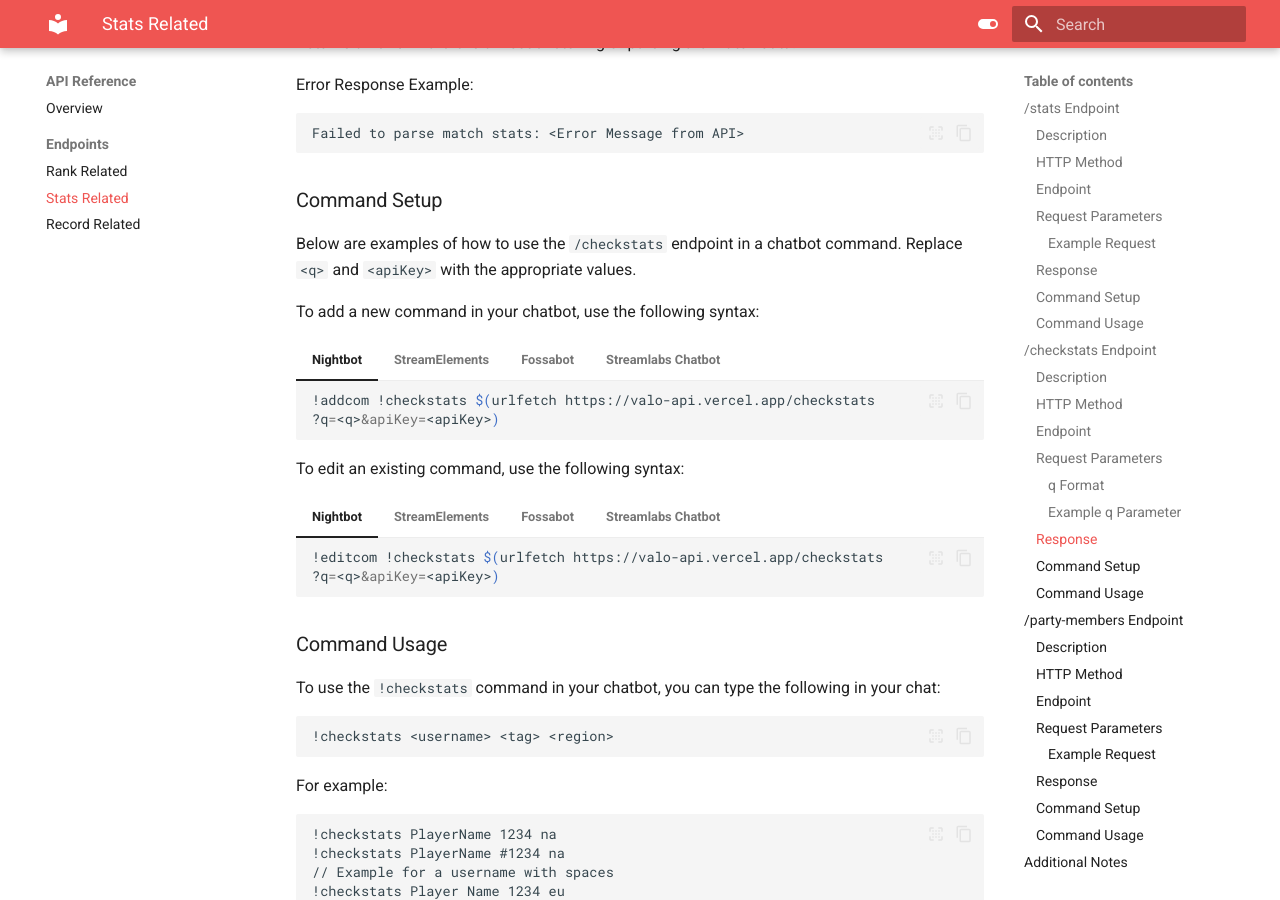
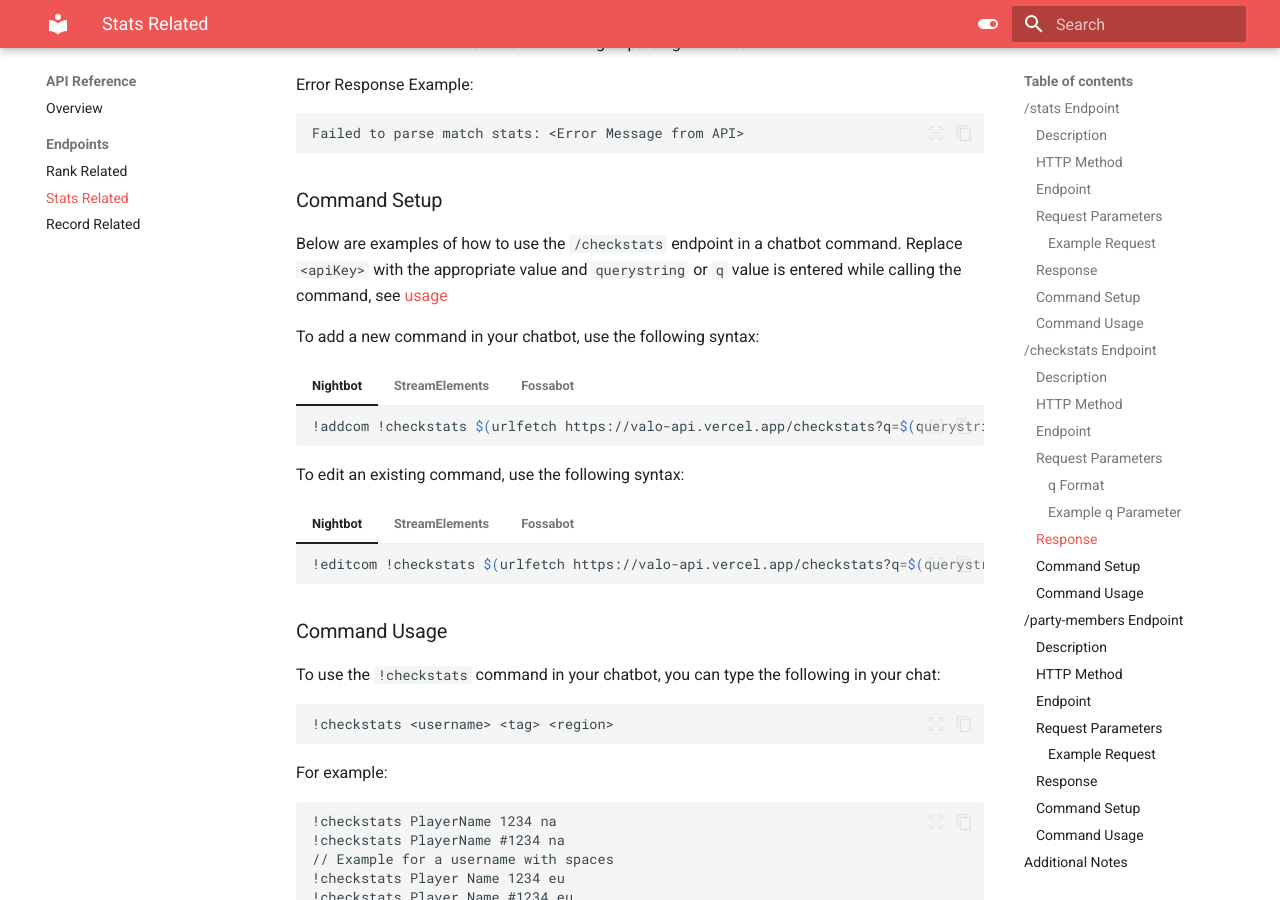
Before and after one commit to Axels-Lab/valo-api-docs, an MkDocs documentation site: the page built from docs/api-reference/stats.md, in a window 1280 px wide and 900 px high, scrolled down 4424 px. Built offline with MkDocs 1.6.1 and Material for MkDocs 9.7.7, drawn with Linux system fonts in a browser that asks for light colours.

Commit message:
Refactor chatbot command setup for /checkrank and /checkstats endpoints

````diff
--- a/docs/api-reference/stats.md
+++ b/docs/api-reference/stats.md
@@ -216,36 +216,26 @@ This `q` value will be split as:
 
 ### Command Setup
 
-Below are examples of how to use the `/checkstats` endpoint in a chatbot command. Replace `<q>` and `<apiKey>` with the appropriate values.
+Below are examples of how to use the `/checkstats` endpoint in a chatbot command. Replace `<apiKey>` with the appropriate value and `querystring` or `q` value is entered while calling the command, see [usage](#command-usage_1)
 
 To add a new command in your chatbot, use the following syntax:
 
 === "Nightbot"
 
     ```bash
-    !addcom !checkstats $(urlfetch https://valo-api.vercel.app/checkstats
-    ?q=<q>&apiKey=<apiKey>)
+    !addcom !checkstats $(urlfetch https://valo-api.vercel.app/checkstats?q=$(querystring)&apiKey=<apiKey>)
     ```
 
 === "StreamElements"
 
     ```bash
-    !cmd add !checkstats $(customapi https://valo-api.vercel.app/checkstats
-    ?q=<q>&apiKey=<apiKey>)
+    !cmd add !checkstats $(customapi https://valo-api.vercel.app/checkstats?q=${1:}&apiKey=<apiKey>)
     ```
 
 === "Fossabot"
 
     ```bash
-    !addcmd !checkstats $(customapi https://valo-api.vercel.app/checkstats
-    ?q=<q>&apiKey=<apiKey>)
-    ```
-
-=== "Streamlabs Chatbot"
-
-    ```bash
-    !command add !checkstats {readapi.https://valo-api.vercel.app/checkstats
-    ?q=<q>&apiKey=<apiKey>}
+    !addcmd !checkstats $(customapi https://valo-api.vercel.app/checkstats?q=$(querystring)&apiKey=<apiKey>)
     ```
 
 To edit an existing command, use the following syntax:
@@ -253,29 +243,19 @@ To edit an existing command, use the following syntax:
 === "Nightbot"
 
     ```bash
-    !editcom !checkstats $(urlfetch https://valo-api.vercel.app/checkstats
-    ?q=<q>&apiKey=<apiKey>)
+    !editcom !checkstats $(urlfetch https://valo-api.vercel.app/checkstats?q=$(querystring)&apiKey=<apiKey>)
     ```
 
 === "StreamElements"
 
     ```bash
-    !cmd edit !checkstats $(customapi https://valo-api.vercel.app/checkstats
-    ?q=<q>&apiKey=<apiKey>)
+    !cmd edit !checkstats $(customapi https://valo-api.vercel.app/checkstats?q=${1:}&apiKey=<apiKey>)
     ```
 
 === "Fossabot"
 
     ```bash
-    !editcmd !checkstats $(customapi https://valo-api.vercel.app/checkstats
-    ?q=<q>&apiKey=<apiKey>)
-    ```
-
-=== "Streamlabs Chatbot"
-
-    ```bash
-    !command edit !checkstats {readapi.https://valo-api.vercel.app/checkstats
-    ?q=<q>&apiKey=<apiKey>}
+    !editcmd !checkstats $(customapi https://valo-api.vercel.app/checkstats?q=$(querystring)&apiKey=<apiKey>)
     ```
 
 ### Command Usage
@@ -314,13 +294,12 @@ The `/party-members` endpoint is used to retrieve the party members of a specifi
 
 ### Request Parameters
 
-| Parameter | Type   | Description                                             | Example                                                 |
-| --------- | ------ | ------------------------------------------------------- | ------------------------------------------------------- |
-| username  | string | The Valorant player name to retrieve party members for. | `playername`                                            |
-| tag       | string | The Valorant player tag to retrieve party members for.  | `1234`                                                  |
-| region    | string | The region of the Valorant player.                      | `na`                                                    |
-| apiKey    | string | Your API key obtained from HenrikDev API.               | `HDEV-xxxxxxxx-xxxx-xxxx-xxxx-xxxxxxxxxxxx`             |
-
+| Parameter | Type   | Description                                             | Example                                     |
+| --------- | ------ | ------------------------------------------------------- | ------------------------------------------- |
+| username  | string | The Valorant player name to retrieve party members for. | `playername`                                |
+| tag       | string | The Valorant player tag to retrieve party members for.  | `1234`                                      |
+| region    | string | The region of the Valorant player.                      | `na`                                        |
+| apiKey    | string | Your API key obtained from HenrikDev API.               | `HDEV-xxxxxxxx-xxxx-xxxx-xxxx-xxxxxxxxxxxx` |
 
 **_Note: `tag` should be provided without the `#` symbol at the start._**
 
````
Also changed, not shown: docs/api-reference/rank.md (+7 -19 lines).
